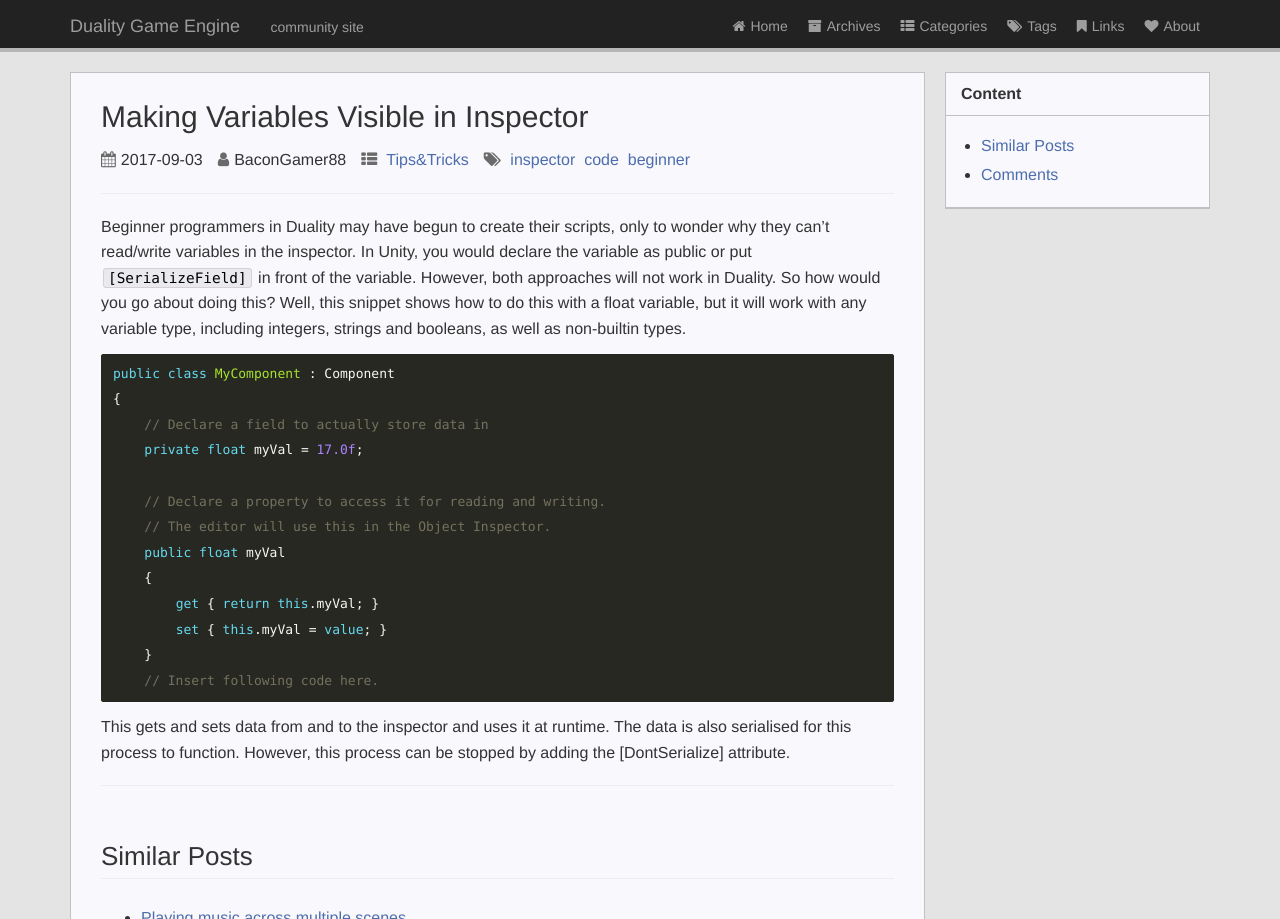
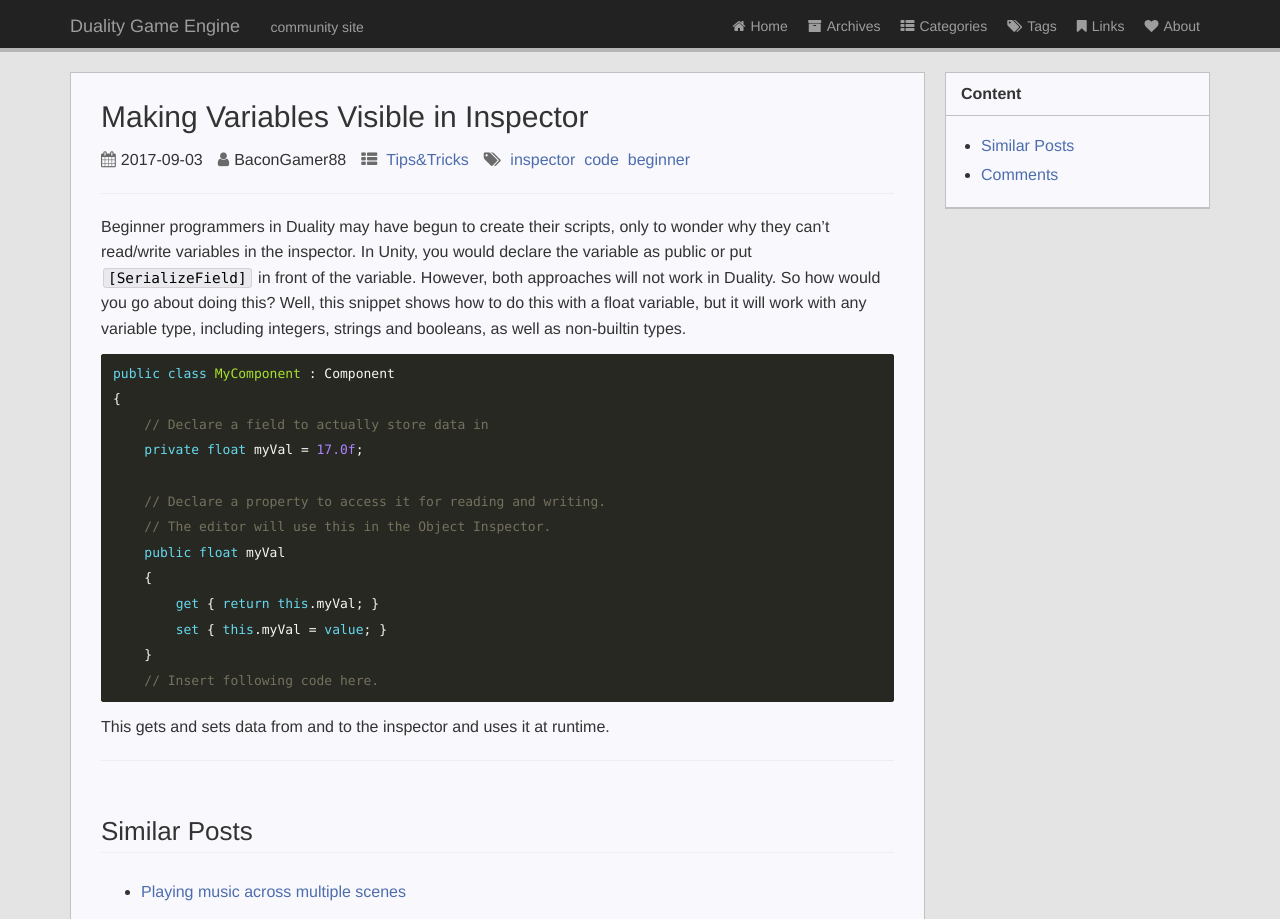
Before and after one commit to duality-community/duality-community.github.io, a Jekyll site: the page built from _posts/2017-09-03-variables-in-inspector.md, in a window 1280 px wide, cut to the strip 0-919 px from the top of the page. Built offline with Jekyll 4.4.1, drawn with Linux system fonts in a browser that asks for light colours; comment, search, counter and statistics services are not loaded; a style sheet for code colours, icons or effects is not loaded.

Commit message:
Update 2017-09-03-variables-in-inspector.md
Removed the last line about the `[DontSerialize]` attribute, since it is going to be covered in its own article.

````diff
--- a/_posts/2017-09-03-variables-in-inspector.md
+++ b/_posts/2017-09-03-variables-in-inspector.md
@@ -28,4 +28,4 @@
     }
     // Insert following code here.
 ```
-This gets and sets data from and to the inspector and uses it at runtime. The data is also serialised for this process to function. However, this process can be stopped by adding the [DontSerialize] attribute.
+This gets and sets data from and to the inspector and uses it at runtime.
````
